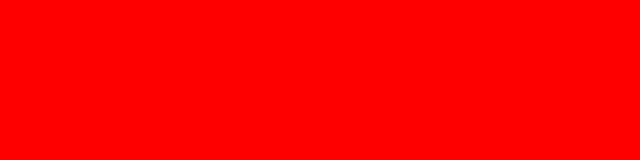
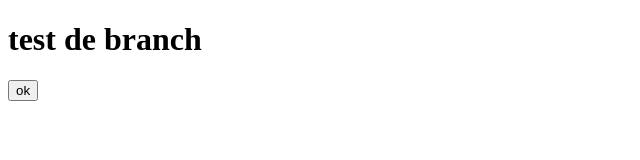
Before and after one commit to AyoubEdahmani49/testfork-, a plain HTML site: page index.html in a window 1280 px wide. Shown: the whole page, without its empty margins (0-640 px from the left). Drawn offline with Linux system fonts and the light colour scheme.

Commit message:
je faire un modifie ,j'ajouter un button ok

```diff
--- a/index.html
+++ b/index.html
@@ -6,8 +6,13 @@
     <title>Document</title>
 </head>
 <body>
+    <h1>test de branch</h1>
+    <button>ok</button>
     <script>
-        document.body.style.backgroundColor="red"
+        document.querySelector("button").onclick=function(){
+            document.body.style="background-color:red;color:white"
+
+        }
     </script>
 </body>
 </html>
```
